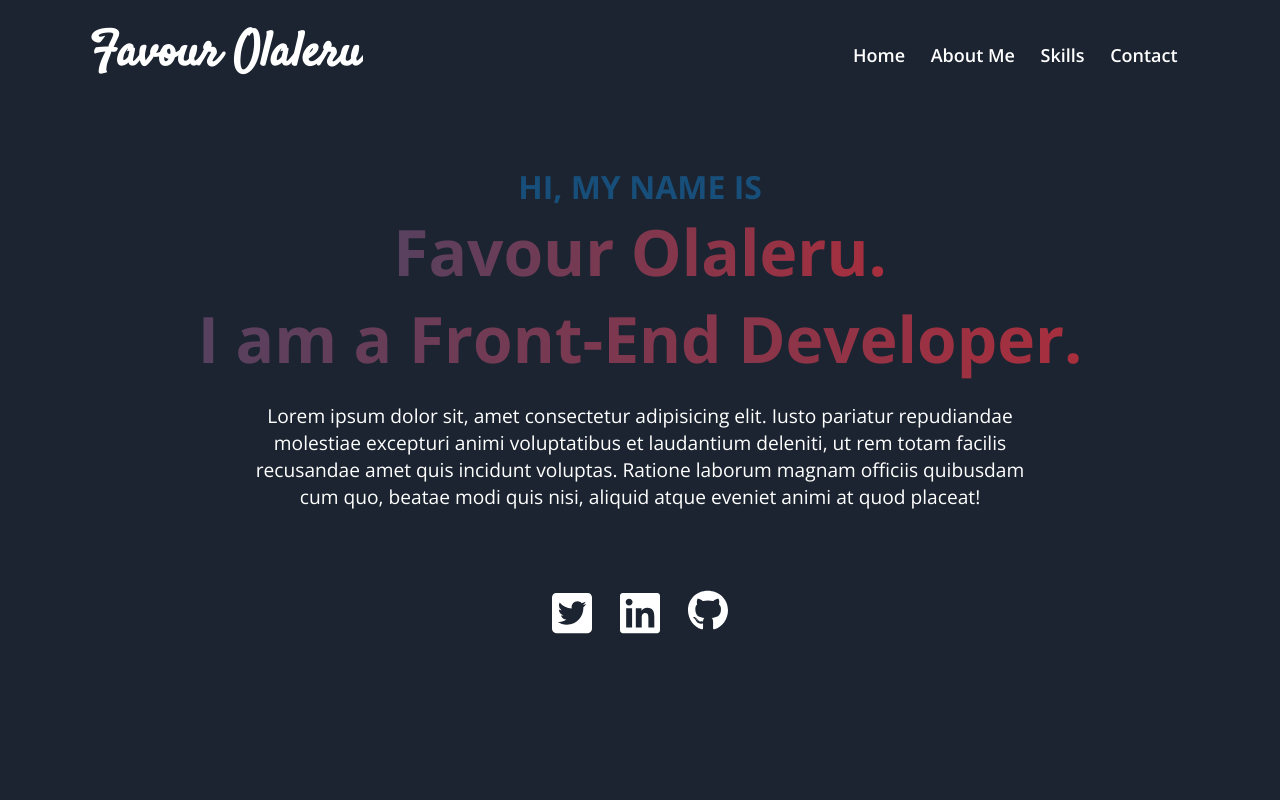
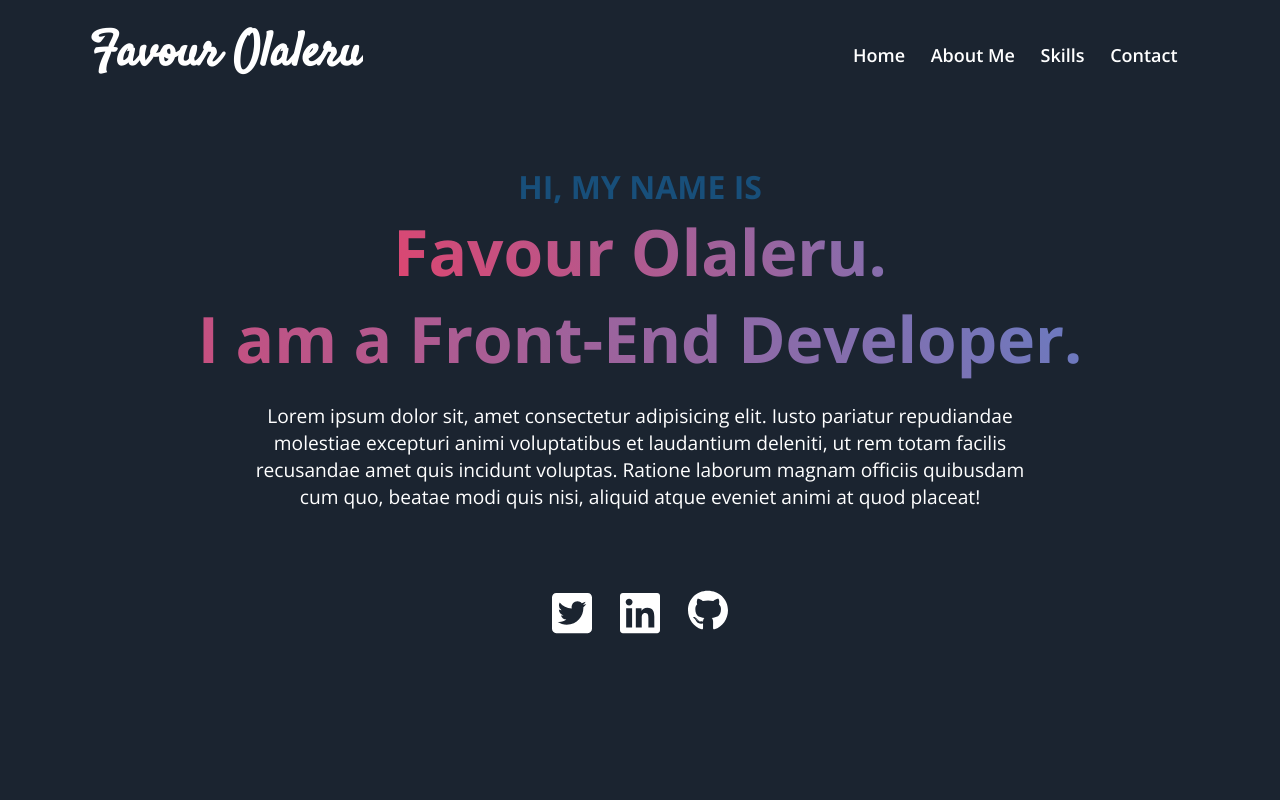
Before and after one commit to NTiger07/portfolio-react, a React (Create React App) app: page / in a window 1280 px wide. Shown: the top 800 px of the page. Built offline with nearby package versions, Linux system fonts and the light colour scheme.

Commit message:
minor style fixes

```diff
--- a/src/components/Hero.css
+++ b/src/components/Hero.css
@@ -17,12 +17,19 @@
   color: #184f7a;
 }
 .hero_section-content span {
-  background: linear-gradient(270deg, #184f7a, #f11e1e, #184f7a, #f11e1e);
+  background: linear-gradient(
+    60deg,
+    #3792e4,
+    #31cabd,
+    #3792e4,
+    #f43b60,
+    #3792e4
+  );
   background-size: 800% 800%;
-  -webkit-animation: NameAnimation 9s ease infinite;
-  -moz-animation: NameAnimation 9s ease infinite;
-  -o-animation: NameAnimation 9s ease infinite;
-  animation: NameAnimation 9s ease infinite;
+  -webkit-animation: NameAnimation 15s ease infinite;
+  -moz-animation: NameAnimation 15s ease infinite;
+  -o-animation: NameAnimation 15s ease infinite;
+  animation: NameAnimation 15s ease infinite;
   background-clip: text;
   -webkit-text-fill-color: transparent;
   font-size: 5vw;
--- a/src/components/Skills.css
+++ b/src/components/Skills.css
@@ -25,7 +25,7 @@
   justify-content: center;
   color: #fff;
   margin: 20px;
-  background-color: #253345;
+  background-color: #1b2430;
   width: 8vw;
   height: 2vw;
   border-radius: 6px;
```
